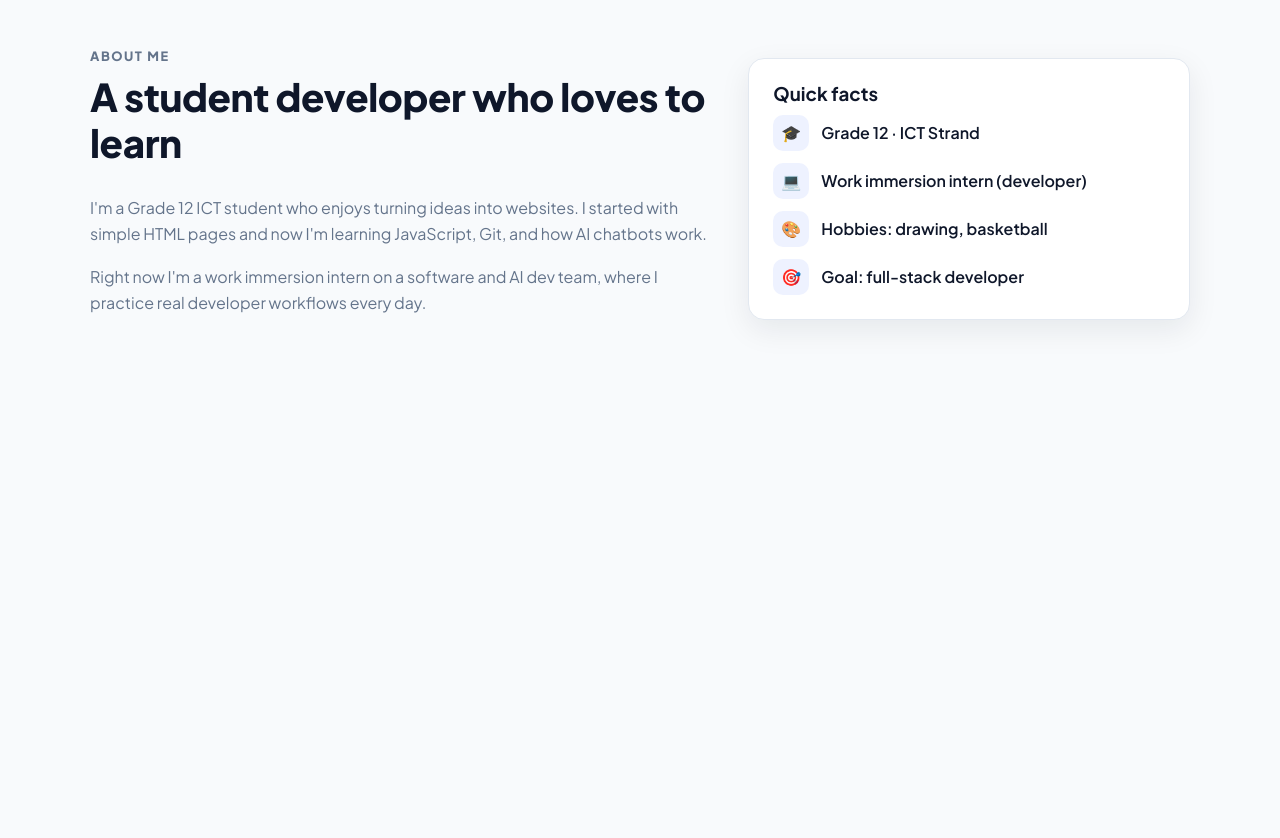
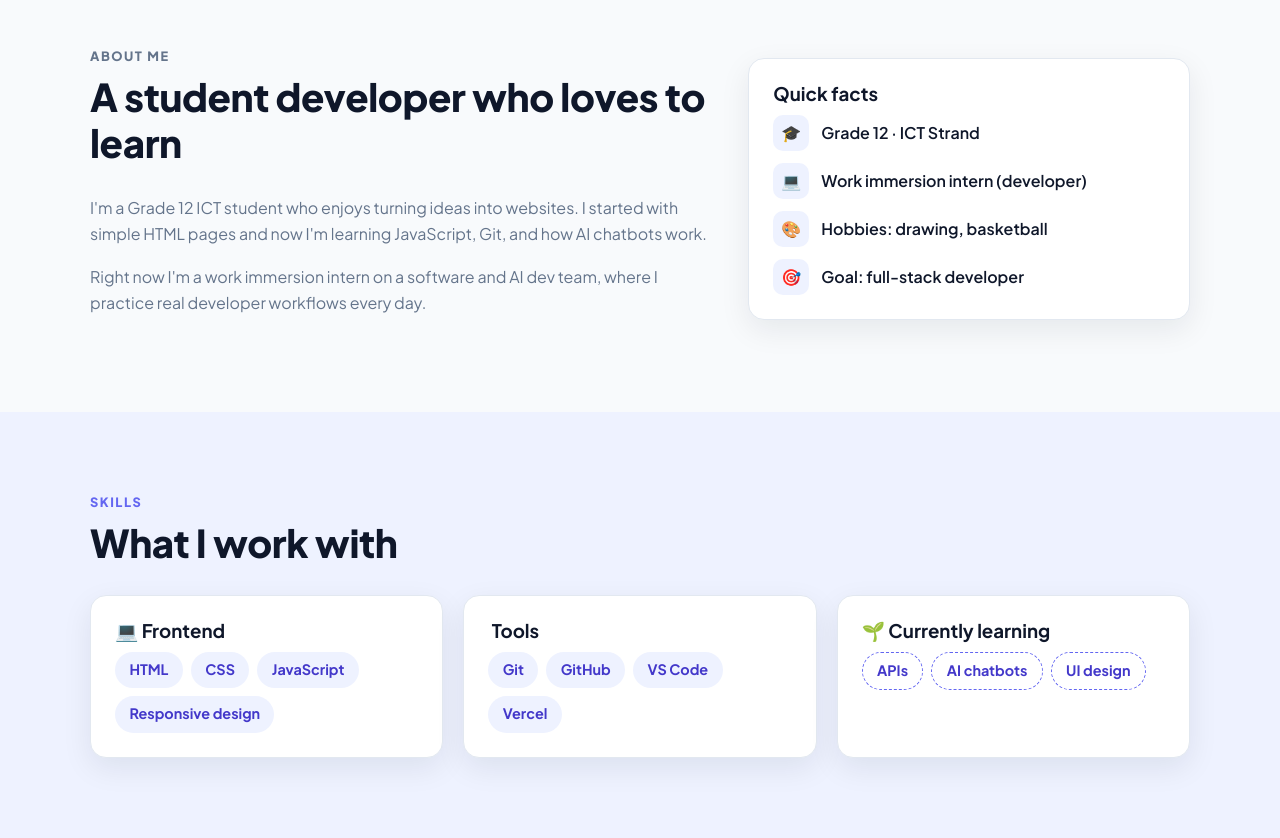
Before and after one commit to joshtiozon/portfolio, a plain HTML site: page index.html in a window 1280 px wide. Shown: the part 633-1471 px from the top of the page. Before the commit the page ends 1045 px from the top, so only its background shows below. Drawn offline with Linux system fonts and the light colour scheme.

```diff
--- a/css/style.css
+++ b/css/style.css
@@ -153,3 +153,13 @@
 .facts li { display: flex; gap: 0.75rem; align-items: center; font-weight: 600; }
 .facts li span { width: 36px; height: 36px; display: grid; place-items: center; background: var(--chip-bg);
 border-radius: 10px; }
+
+/* skills chips */
+.skills-grid { display: grid; grid-template-columns: repeat(auto-fit, minmax(240px, 1fr)); gap: 1.25rem; }
+.chips { display: flex; flex-wrap: wrap; gap: 0.5rem; list-style: none; padding: 0; margin: 0; }
+.chips li {
+background: var(--chip-bg); color: var(--chip-text); font-weight: 700; font-size: 0.9rem;
+padding: 0.4rem 0.9rem; border-radius: 999px; transition: transform 0.2s;
+}
+.chips li:hover { transform: translateY(-2px); }
+.chips-soft li { background: transparent; border: 1.5px dashed var(--accent); }
--- a/index.html
+++ b/index.html
@@ -96,6 +96,33 @@
 </div>
 </div>
 </section>
+<!-- ================= SKILLS ================= -->
+<section class="section alt" id="skills">
+<div class="container">
+<p class="section-kicker reveal">Skills</p>
+<h2 class="section-title reveal">What I work with</h2>
+<div class="skills-grid">
+<div class="card reveal">
+<h3>💻 Frontend</h3>
+<ul class="chips">
+<li>HTML</li><li>CSS</li><li>JavaScript</li><li>Responsive design</li>
+</ul>
+</div>
+<div class="card reveal">
+<h3>️ Tools</h3>
+<ul class="chips">
+<li>Git</li><li>GitHub</li><li>VS Code</li><li>Vercel</li>
+</ul>
+</div>
+<div class="card reveal">
+<h3>🌱 Currently learning</h3>
+<ul class="chips chips-soft">
+<li>APIs</li><li>AI chatbots</li><li>UI design</li>
+</ul>
+</div>
+</div>
+</div>
+</section>
 </main>
 </body>
 </html>
```
